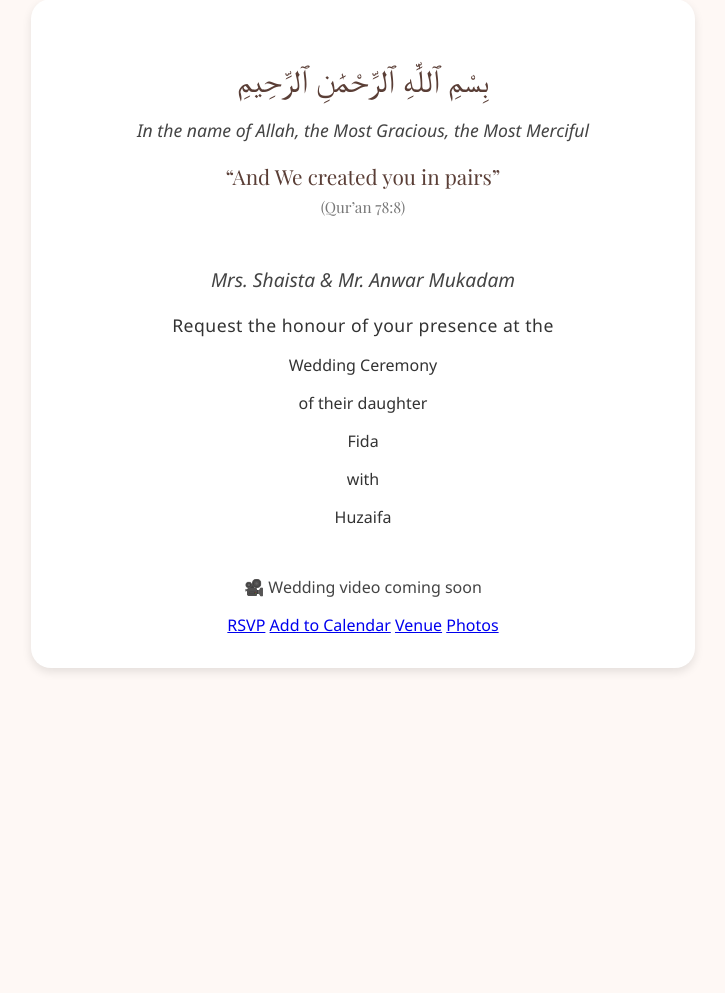
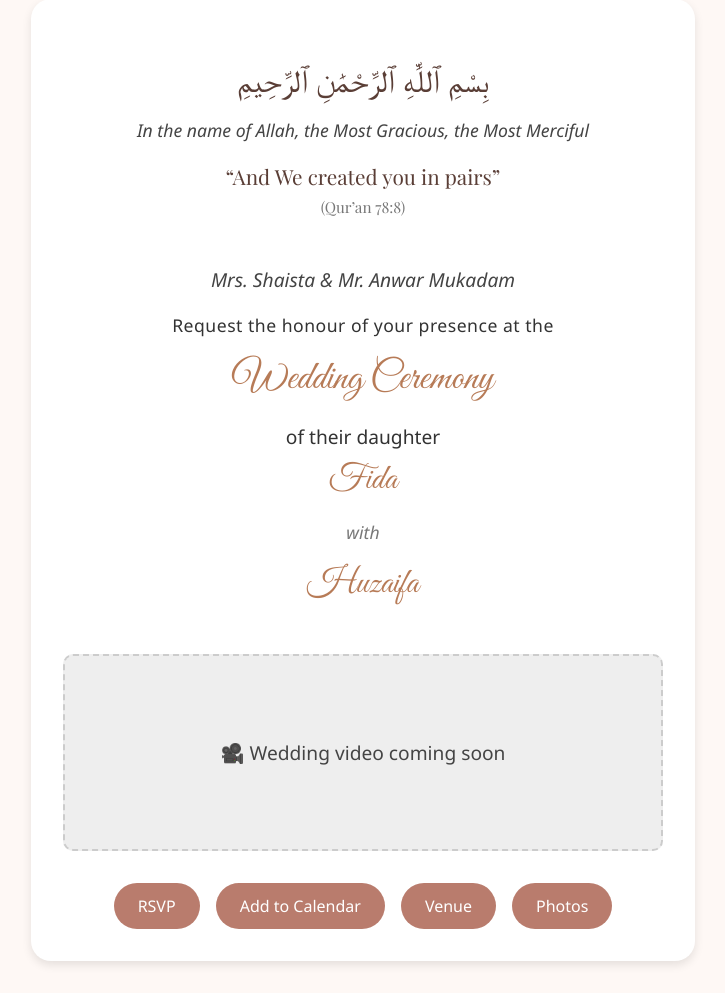
Before and after one commit to EbadMukadam/fifashaadi, a Flask app: page / in a window 1280 px wide. Shown: the part 33-1026 px from the top of the page, without its empty margins (277-1002 px from the left). Before the commit the page ends 705 px from the top, so only its background shows below. Run offline with Flask 3, Linux system fonts and the light colour scheme; some web fonts are replaced.

Commit message:
Restored original layout and fonts as per image

```diff
--- a/static/style.css
+++ b/static/style.css
@@ -1,4 +1,3 @@
-/* Base layout */
 body {
   margin: 0;
   font-family: 'Segoe UI', sans-serif;
@@ -17,14 +16,13 @@ body {
   box-shadow: 0 4px 10px rgba(0,0,0,0.1);
 }
 
-/* Spiritual section */
+/* Spiritual Section */
 .spiritual {
-    text-align: center;
   margin-top: 2rem;
   margin-bottom: 3rem;
 }
 
-.spiritual .arabic {
+.arabic {
   font-size: 2rem;
   font-family: 'Scheherazade', serif;
   color: #5a3e36;
@@ -32,19 +30,17 @@ body {
   margin-bottom: 0.5rem;
 }
 
-.spiritual .english-trans {
+.english-trans {
   font-size: 1.1rem;
   color: #444;
   font-style: italic;
   margin-bottom: 1rem;
 }
 
-.spiritual .verse {
+.verse {
   font-family: 'Playfair Display', serif;
   font-size: 1.3rem;
   color: #5a3e36;
-    margin-bottom: 0.2rem;
-    text-align: center;
 }
 
 .surah {
@@ -52,7 +48,7 @@ body {
   color: #777;
 }
 
-/* Invitation block */
+/* Invitation Block */
 .invite-block {
   text-align: center;
   margin: 3rem 0;
@@ -71,4 +67,61 @@ body {
   letter-spacing: 0.5px;
 }
 
-.highli
+.highlight-event {
+  font-family: 'Great Vibes', cursive;
+  font-size: 2.5rem;
+  color: #b77b57;
+  margin: 1rem 0;
+}
+
+.couple-line {
+  font-size: 1.2rem;
+  margin-bottom: 0.5rem;
+}
+
+.bride,
+.groom {
+  font-family: 'Great Vibes', cursive;
+  font-size: 2.2rem;
+  color: #b77b57;
+  margin: 0.3rem 0;
+}
+
+.with {
+  font-size: 1.1rem;
+  font-style: italic;
+  color: #777;
+}
+
+/* Video Placeholder */
+.video-placeholder {
+  background: #eee;
+  border: 2px dashed #ccc;
+  padding: 4rem;
+  margin: 2rem 0;
+  font-size: 1.2rem;
+  border-radius: 10px;
+  text-align: center;
+}
+
+/* Buttons Section */
+.buttons {
+  display: flex;
+  flex-wrap: wrap;
+  gap: 1rem;
+  justify-content: center;
+  margin-top: 2rem;
+}
+
+.button {
+  background: #b97c6d;
+  color: white;
+  padding: 0.75rem 1.5rem;
+  border-radius: 999px;
+  text-decoration: none;
+  transition: background 0.3s ease;
+}
+
+.button:hover {
+  background: #a3685b;
+}
--- a/templates/index.html
+++ b/templates/index.html
@@ -3,12 +3,13 @@
 <head>
   <meta charset="UTF-8">
   <title>Our Wedding Invite</title>
+  <meta name="viewport" content="width=device-width, initial-scale=1.0">
 
-    <!-- Google Fonts -->
+  <!-- Fonts -->
   <link href="https://fonts.googleapis.com/css2?family=Playfair+Display&family=Scheherazade&family=Great+Vibes&display=swap" rel="stylesheet">
 
+  <!-- Main Styles -->
   <link rel="stylesheet" href="{{ url_for('static', filename='style.css') }}">
-    <meta name="viewport" content="width=device-width, initial-scale=1.0">
 </head>
 <body>
   <div class="container">
@@ -31,7 +32,7 @@
       <p class="groom">Huzaifa</p>
     </div>
 
-        <!-- Placeholder for Video -->
+    <!-- Placeholder for Wedding Video -->
     <div class="video-placeholder">
       <p>🎥 Wedding video coming soon</p>
     </div>
```
Lines whose indentation alone changed are shown as unchanged.
